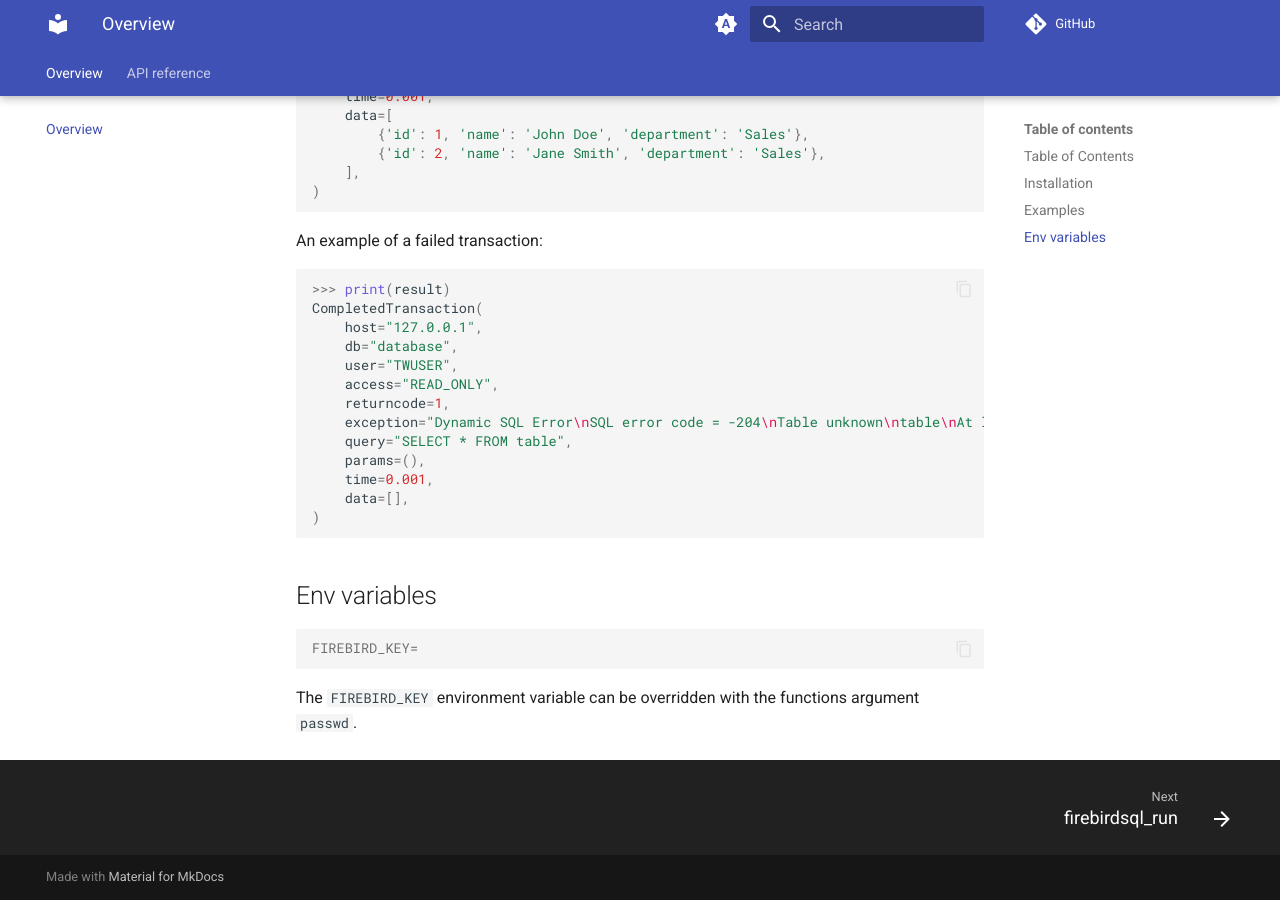
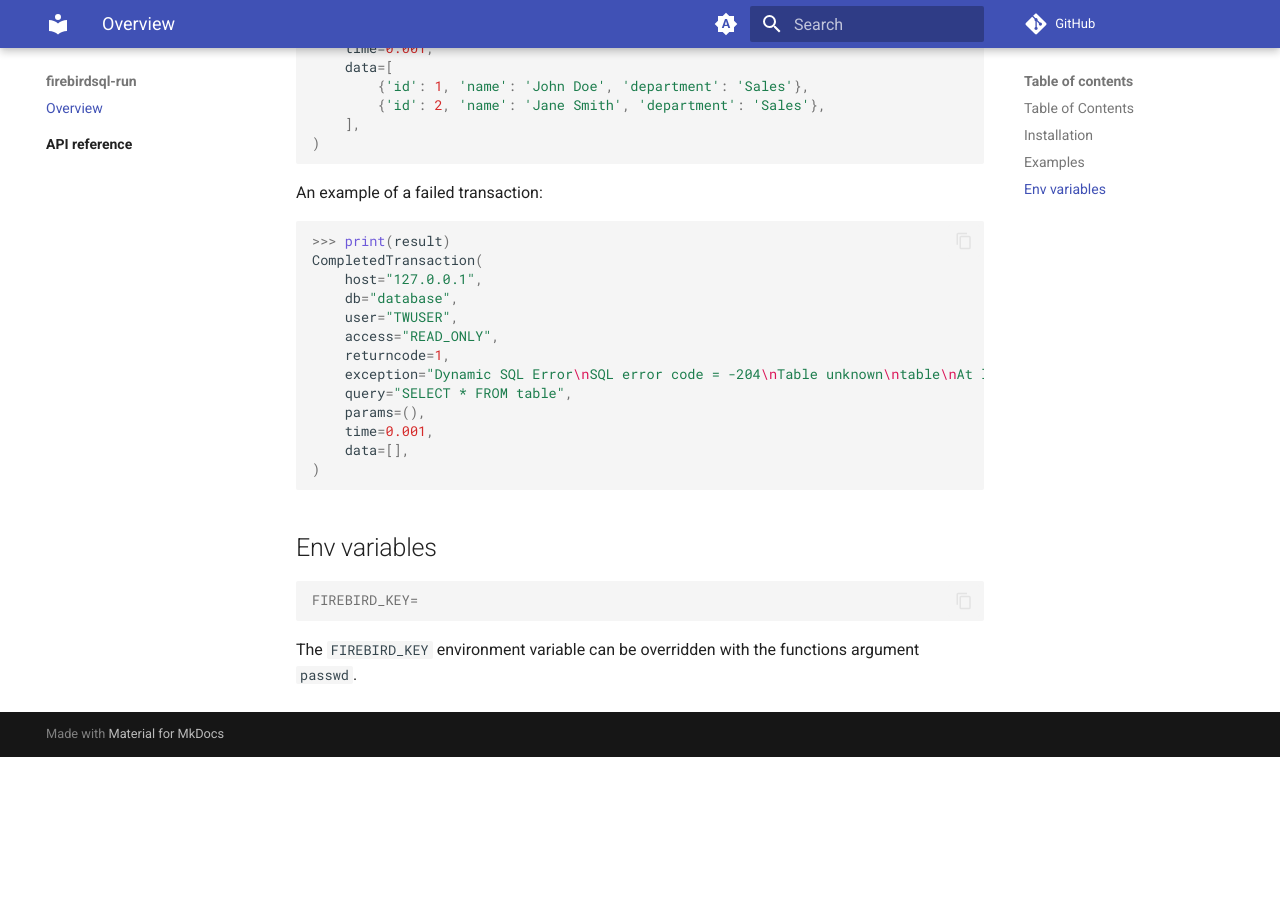
Before and after one commit to DeadNews/firebirdsql-run, an MkDocs documentation site: the page built from docs/index.md, in a window 1280 px wide and 900 px high, scrolled down 1584 px. Built offline with MkDocs 1.6.1 and Material for MkDocs 9.7.7, drawn with Linux system fonts in a browser that asks for light colours; comment, search, counter and statistics services are not loaded; after the commit the page ends 2341 px from its top, so only the background shows below that.

Commit message:
docs: add `mkdocs`

```diff
--- a/docs/scripts/gen_ref_nav.py
+++ b/docs/scripts/gen_ref_nav.py
@@ -5,7 +5,6 @@ from pathlib import Path
 
 import mkdocs_gen_files
 
-pkg_name = "firebirdsql_run"
 nav = mkdocs_gen_files.Nav()
 mod_symbol = '<code class="doc-symbol doc-symbol-nav doc-symbol-module"></code>'
 
@@ -13,7 +12,7 @@ src = Path(__file__).parent.parent.parent / "src"
 
 for path in sorted(src.rglob("*.py")):
     module_path = path.relative_to(src).with_suffix("")
-    doc_path = path.relative_to(src / pkg_name).with_suffix(".md")
+    doc_path = path.relative_to(src).with_suffix(".md")
     full_doc_path = Path("reference", doc_path)
 
     parts = tuple(module_path.parts)
@@ -32,7 +31,7 @@ for path in sorted(src.rglob("*.py")):
         ident = ".".join(parts)
         fd.write(f"::: {ident}")
 
-    mkdocs_gen_files.set_edit_path(full_doc_path, ".." / path)
+    mkdocs_gen_files.set_edit_path(full_doc_path, path)
 
 with mkdocs_gen_files.open("reference/SUMMARY.md", "w") as nav_file:
     nav_file.writelines(nav.build_literate_nav())
--- a/mkdocs.yml
+++ b/mkdocs.yml
@@ -5,8 +5,7 @@ edit_uri: blob/main/docs/
 nav:
   - Overview: index.md
   # defer to gen-files + literate-nav
-  - API reference:
-      - firebirdsql_run: reference/
+  - API reference: reference/
 
 watch:
   - src
@@ -30,18 +29,10 @@ theme:
         name: Switch to system preference
         icon: material/brightness-4
   features:
-    - announce.dismiss
-    - content.action.edit
-    - content.action.view
-    - content.code.annotate
     - content.code.copy
     - content.tooltips
-    - navigation.footer
     - navigation.indexes
     - navigation.sections
-    - navigation.tabs
-    - navigation.tabs.sticky
-    - navigation.top
     - search.highlight
     - search.suggest
     - toc.follow
@@ -63,6 +54,9 @@ plugins:
   - mkdocstrings:
       handlers:
         python:
+          paths: [src]
+          import:
+            - https://docs.python.org/3/objects.inv
           options:
             docstring_options:
               ignore_init_summary: true
@@ -74,9 +68,10 @@ plugins:
             members_order: source
             merge_init_into_class: true
             separate_signature: true
-            show_root_full_path: true
+            show_root_full_path: false
             show_root_heading: true
             show_signature_annotations: true
+            show_submodules: true
             show_symbol_type_heading: true
             show_symbol_type_toc: true
             signature_crossrefs: true
```
Also changed, not shown: 3 other files.
